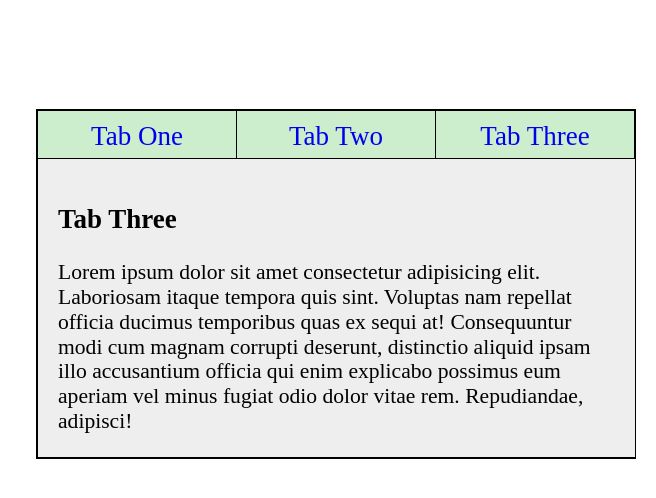
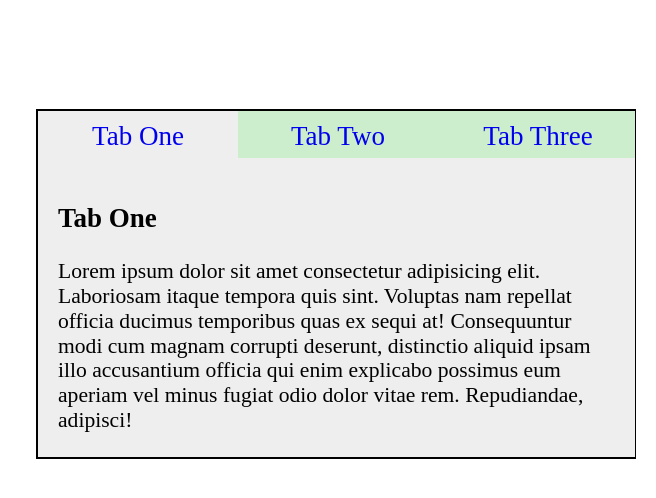
Before and after one commit to Mateus-A-Carvalho/new-tabs, a plain HTML site: page index.html in a window 1280 px wide. Both pictures are taken after a click on the link "Tab One". Shown: the part 116-614 px from the top of the page, 624-1280 px from the left. Drawn offline with Linux system fonts and the light colour scheme.

Commit message:
feat: add the feature that changes the section when button is clicked.

```diff
--- a/assets/scripts/script.js
+++ b/assets/scripts/script.js
@@ -1,14 +1,23 @@
-const tabTitleListEl = document.querySelectorAll('.title-tab');
-const sectionTabListEl = document.querySelectorAll('.tab');
+const tabsEl = document.querySelector('#tabs-name');
+const tabsBtnEl = document.querySelectorAll('.title-tab');
+const tabsContent = document.querySelectorAll('.tab');
 
-tabTitleListEl.forEach(anchorElement => {
-  const idTabTitle = anchorElement.getAttribute("data-tab"); // Catching elements with data-tab attribute
-  const tabSelected = document.querySelector(`.${idTabTitle}`); // Catching elements that has the same class of data-tab;
+tabsEl.addEventListener("click", (e) => {
+  const id = e.target.dataset.id;
 
-  anchorElement.addEventListener('click', (e) => {
-    let clickedElement = e.target;
-    if(clickedElement.hasAttribute('data-tab')) {
-      console.log(clickedElement);
-    }
+  if(id) {
+    tabsBtnEl.forEach(btns => {
+      btns.classList.remove('active');
+    })
+
+  e.target.classList.add('active')
+
+  tabsContent.forEach(content => {
+    content.classList.remove('active')
   })
+
+  const contentElement = document.getElementById(id);
+  contentElement.classList.add('active');
+
+  }
 })
--- a/assets/styles/styles.css
+++ b/assets/styles/styles.css
@@ -1,6 +1,12 @@
 :root {
   --tranlate-unit: translateX(-50%)
 }
+
+/* Utility Classes */
+.active {
+  z-index: 2;
+}
+/* Utility Classes */
 
 * {
   margin: 0;
@@ -45,6 +51,7 @@ section.tab {
   position: absolute;
   bottom: 0;
   padding: 2rem;
+  border-top: none;
 }
 
 h2.tab-heading {
@@ -61,22 +68,17 @@ a.title-tab {
   height: 5rem;
   background-color: #cec;
   text-decoration: none;
-  position: absolute;
-  border: 1px solid #000;
   font-size: 1.5em;
   text-align: center;
   padding: 1rem 3rem;
+  border-bottom: none;
 }
 
-a#title-one {
-  left: 0;
+a.title-tab.active {
+  background-color: #eee;
 }
 
-a#title-two {
-  left: 50%;
-  transform: translate(-50%)
+section.tabs-name {
+  display: grid;
+  grid-template-columns: repeat(3, 1fr);
 }
-
-a#title-three {
-  right: 0;
-}
--- a/index.html
+++ b/index.html
@@ -13,20 +13,25 @@
   <section class="img-wrapper"></section>
   <section class="tab-wrapper">
 
-    <a href="#" id="title-one" data-tab="tab-one" class="title-tab">Tab One</a>
-    <section class="tab tab-one">
+    <section class="tabs-name" id="tabs-name">
+      <a href="#" id="title-one" data-id="one" class="title-tab active">Tab One</a>
+      <a href="#" id="title-two" data-id="two" class="title-tab">Tab Two</a>
+      <a href="#" id="title-three" data-id="three" class="title-tab">Tab Three</a>
+    </section>
+
+    <section class="tab tab-one active" id="one">
       <h2 class="tab-heading">Tab One</h2>
       <p class="lorem">Lorem ipsum dolor sit amet consectetur adipisicing elit. Laboriosam itaque tempora quis sint. Voluptas nam repellat officia ducimus temporibus quas ex sequi at! Consequuntur modi cum magnam corrupti deserunt, distinctio aliquid ipsam illo accusantium officia qui enim explicabo possimus eum aperiam vel minus fugiat odio dolor vitae rem. Repudiandae, adipisci!</p>
     </section>
 
-    <a href="#" id="title-two" data-tab="tab-two" class="title-tab">Tab Two</a>
-    <section class="tab tab-two">
+
+    <section class="tab tab-two" id="two">
       <h2 class="tab-heading">Tab Two</h2>
       <p class="lorem">Lorem ipsum dolor sit amet consectetur adipisicing elit. Laboriosam itaque tempora quis sint. Voluptas nam repellat officia ducimus temporibus quas ex sequi at! Consequuntur modi cum magnam corrupti deserunt, distinctio aliquid ipsam illo accusantium officia qui enim explicabo possimus eum aperiam vel minus fugiat odio dolor vitae rem. Repudiandae, adipisci!</p>
     </section>
 
-    <a href="#" id="title-three" data-tab="tab-three" class="title-tab">Tab Three</a>
-    <section class="tab tab-three">
+
+    <section class="tab tab-three" id="three">
       <h2 class="tab-heading">Tab Three</h2>
       <p class="lorem">Lorem ipsum dolor sit amet consectetur adipisicing elit. Laboriosam itaque tempora quis sint. Voluptas nam repellat officia ducimus temporibus quas ex sequi at! Consequuntur modi cum magnam corrupti deserunt, distinctio aliquid ipsam illo accusantium officia qui enim explicabo possimus eum aperiam vel minus fugiat odio dolor vitae rem. Repudiandae, adipisci!</p>
     </section>
```
